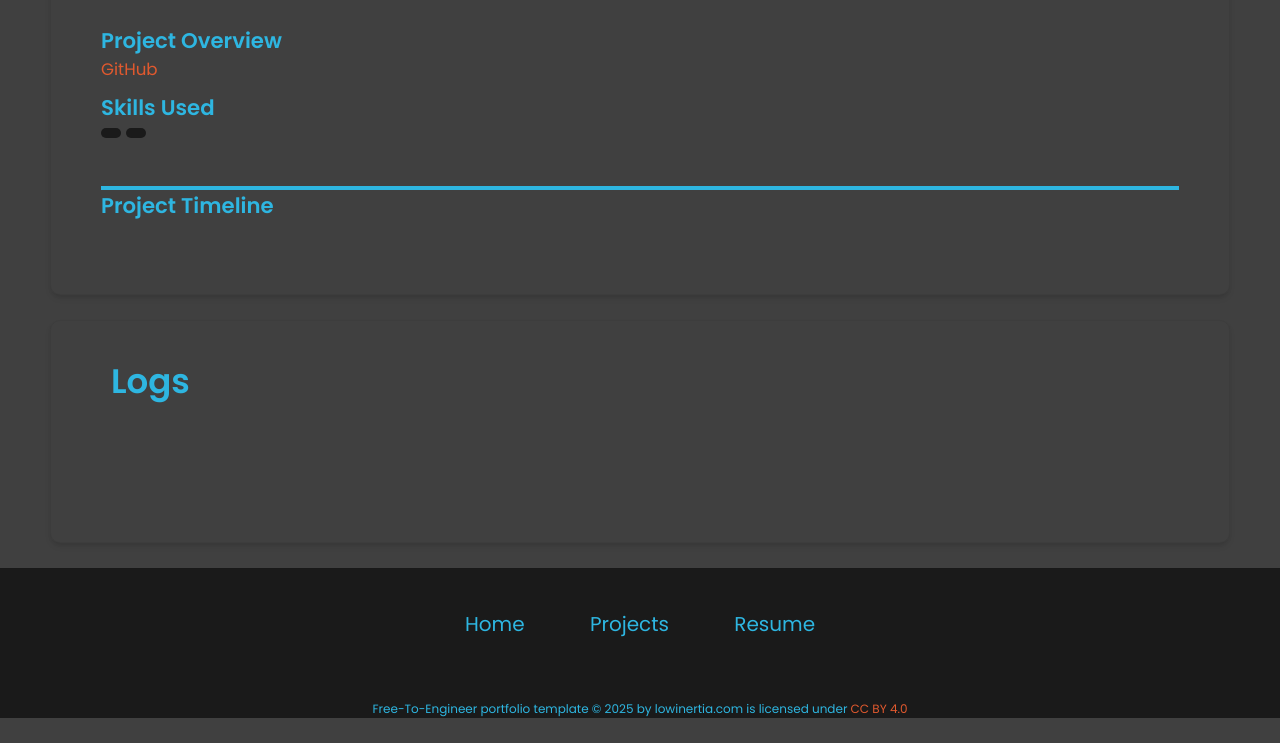
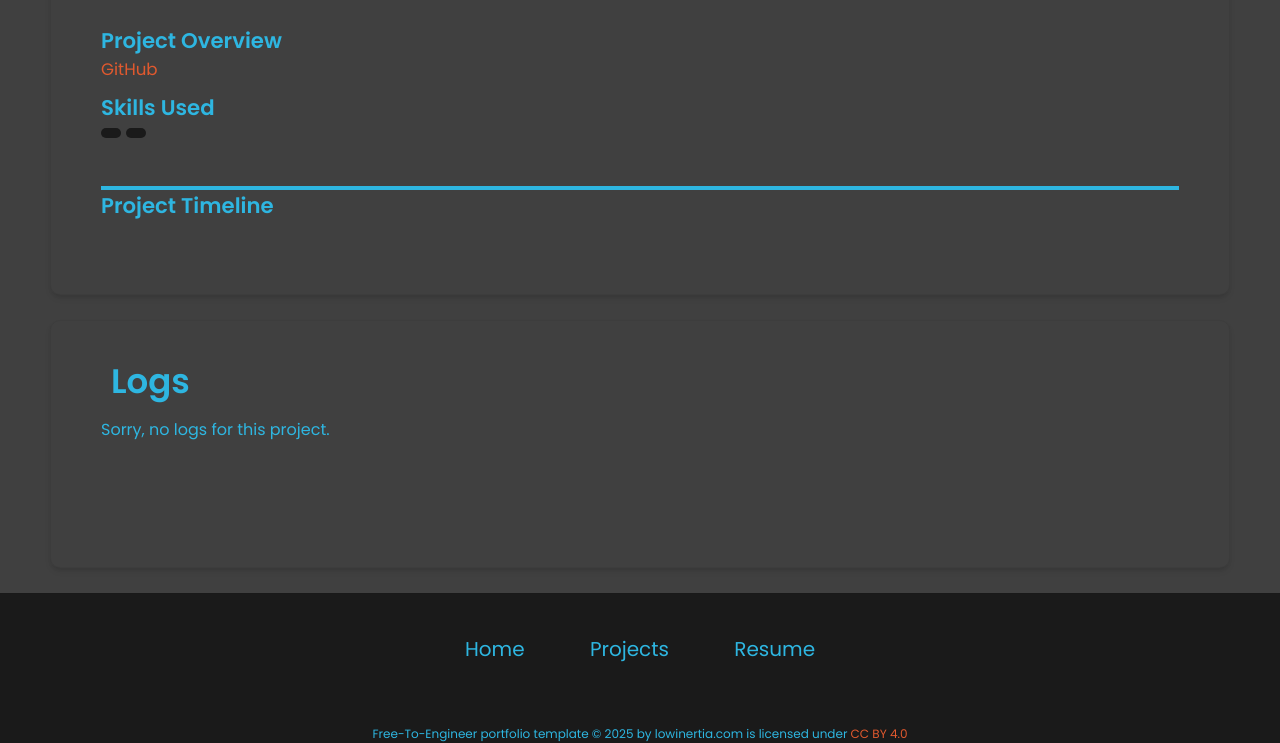
Before and after one commit to jcchincheong-bb/jcchincheong-bb.github.io, a Jekyll site: the page built from Reference/template.md, in a window 1280 px wide. Shown: the part 492-1235 px from the top of the page. Built offline with Jekyll 4.4.1, drawn with Linux system fonts in a browser that asks for light colours; before the commit the page ends 1210 px from its top, so only the background shows below that.

Commit message:
Log Grid Fallback

```diff
--- a/_includes/logs.html
+++ b/_includes/logs.html
@@ -3,9 +3,12 @@
     <h2>Logs</h2>
 
     <div class="grid-container">
+        {% assign logs_found = false %}
+
         {% for item in site.projects %}
         {% if item.layout == "log" %}
         {% if item.project == page.title %}
+        {% assign logs_found = true %}
         <a href="{{ item.url }}" class="log-link">
             <div class="log-card">
                 {% assign folder_path = item.path | split: "/" | slice: 0, 3 | join: "/" %}
@@ -24,6 +27,9 @@
         {% endif %}
         {% endif %}
         {% endfor %}
+        {% unless logs_found %}
+        <span>Sorry, no logs for this project.</span>
+        {% endunless %}
     </div>
 
 </section>
```
